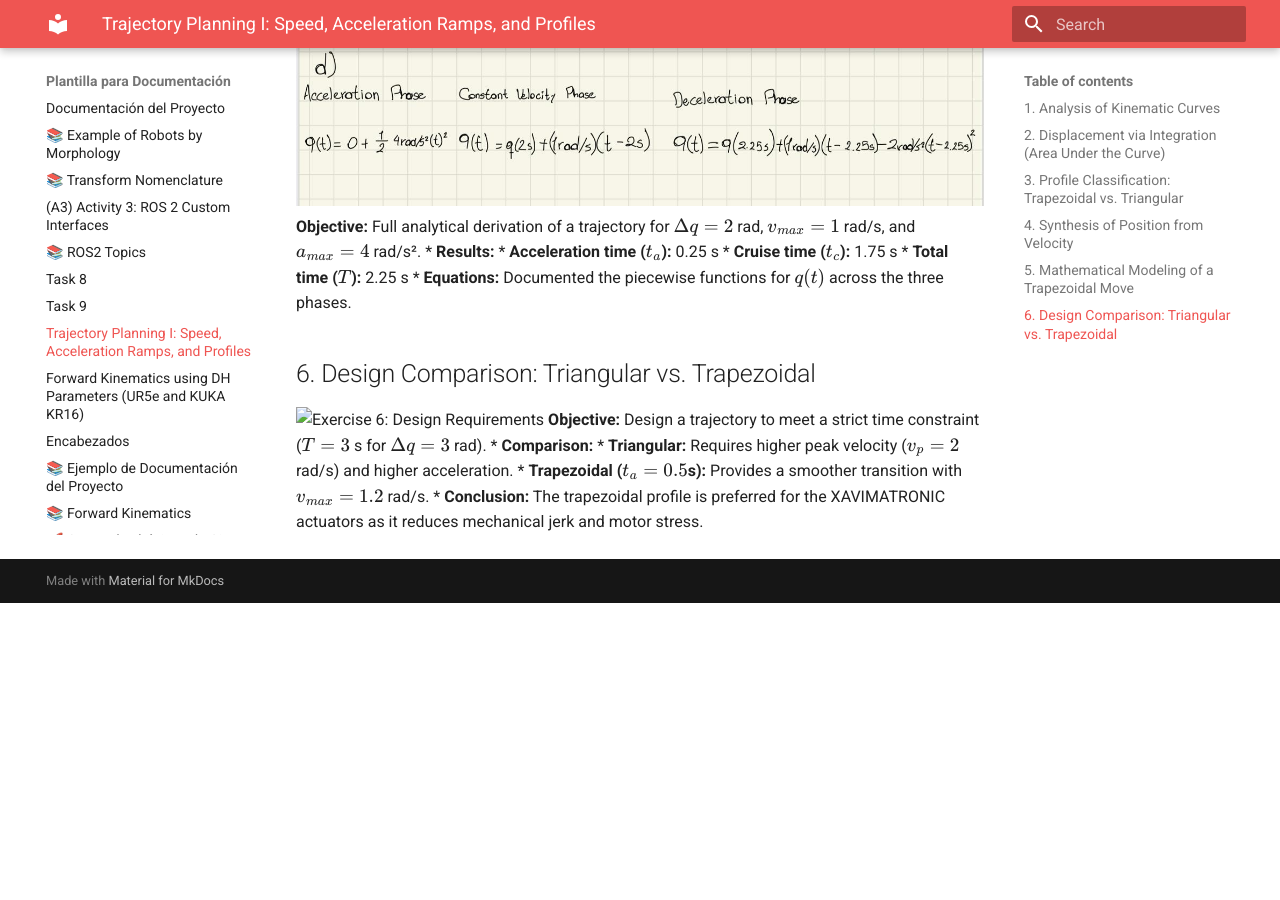
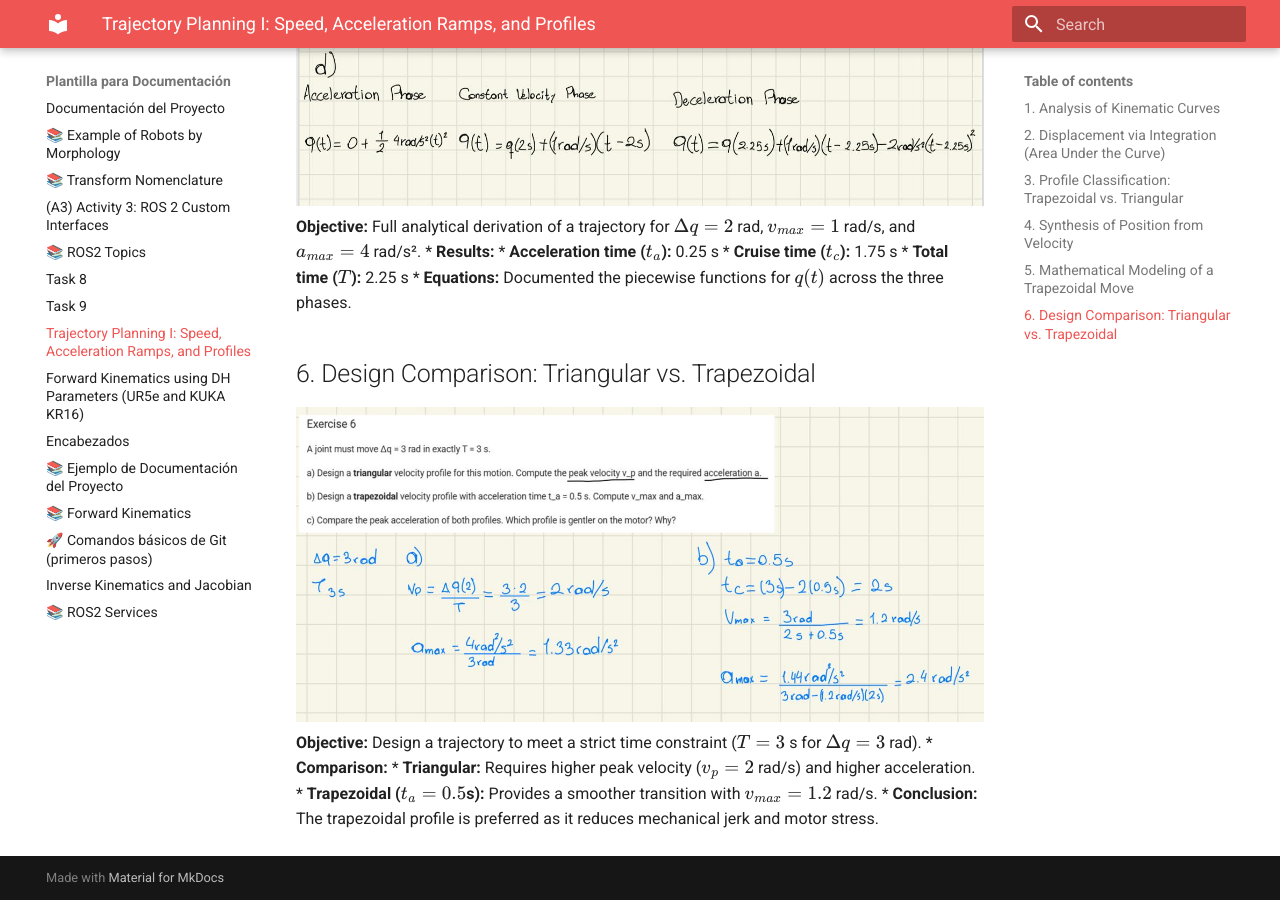
Before and after one commit to leozam26-gif/Applied-Robotics, an MkDocs documentation site: the page built from docs/Trajectory_Planning.md, in a window 1280 px wide and 900 px high, scrolled down 3030 px. Built offline with MkDocs 1.6.1 and Material for MkDocs 9.7.7, drawn with Linux system fonts in a browser that asks for light colours; before the commit the page ends 3633 px from its top, so only the background shows below that.

Commit message:
Tra_pla_f

```diff
--- a/docs/Trajectory_Planning.md
+++ b/docs/Trajectory_Planning.md
@@ -42,4 +42,4 @@ This documentation covers the fundamental concepts of joint-space trajectory gen
 * **Comparison:**
     * **Triangular:** Requires higher peak velocity ($v_p = 2$ rad/s) and higher acceleration.
     * **Trapezoidal ($t_a = 0.5$s):** Provides a smoother transition with $v_{max} = 1.2$ rad/s.
-* **Conclusion:** The trapezoidal profile is preferred for the XAVIMATRONIC actuators as it reduces mechanical jerk and motor stress.
+* **Conclusion:** The trapezoidal profile is preferred as it reduces mechanical jerk and motor stress.
```
Also changed, not shown: docs/recursos/imgs/Ex_6.jpg (added).
